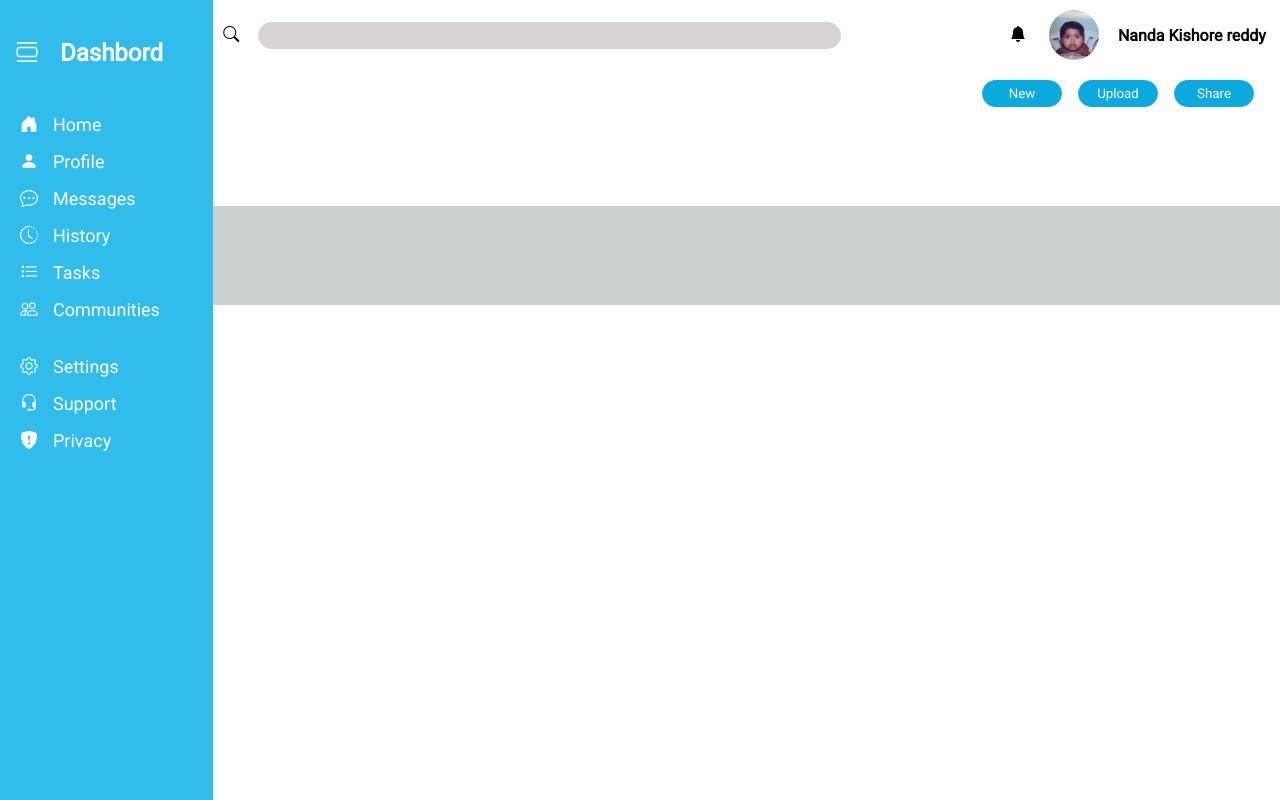
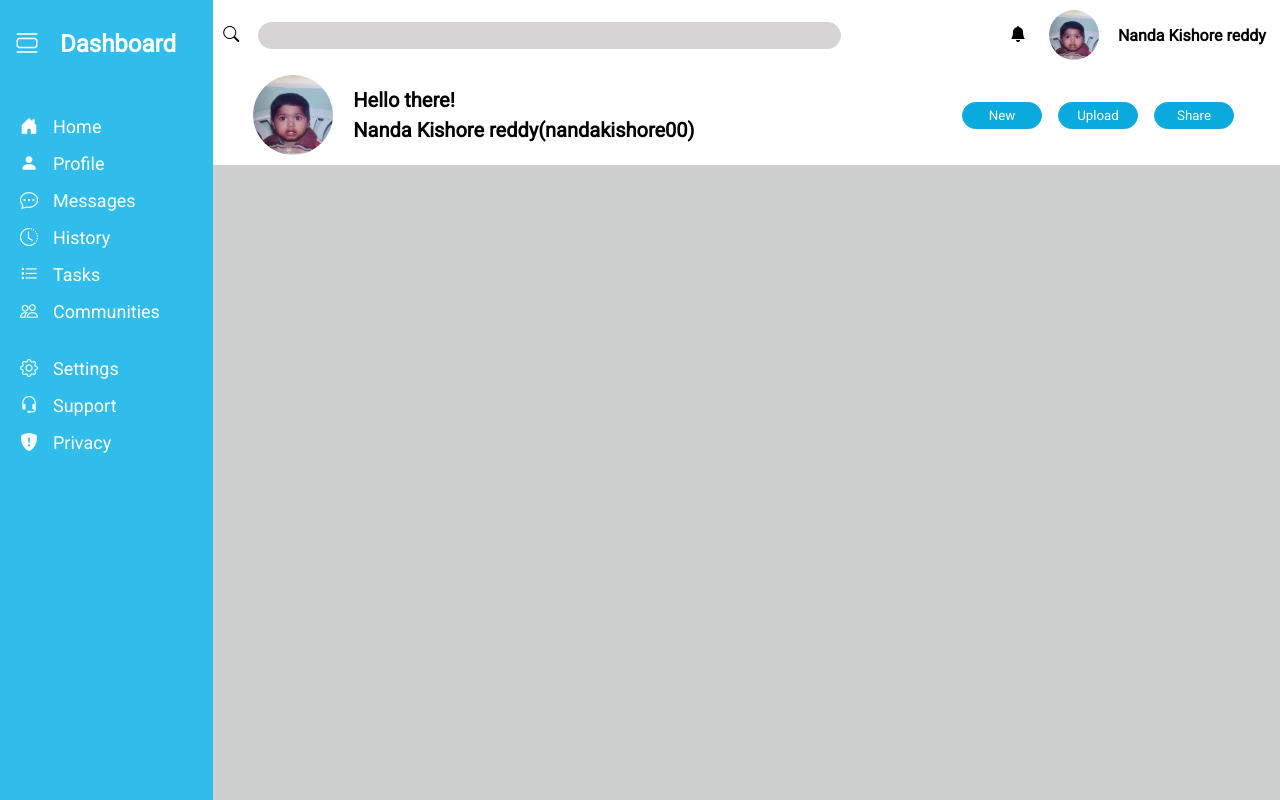
Before and after one commit to nandakishore00/Admin-dashboard, a website: page index.html in a window 1280 px wide. Drawn offline with nearby package versions, Linux system fonts and the light colour scheme.

Commit message:
Dashboard typo fixed & change layout style of the page

```diff
--- a/index.css
+++ b/index.css
@@ -5,22 +5,25 @@ height:100%;
 .container{
 display: grid;
 height:100%;
+
 grid-template-columns: repeat(6,1fr);
-grid-template-rows: repeat(8,1fr);
+
 }
 /*Styling for Dashboard section */
 .dashboard{
  background-color: rgb(48, 189, 236);
  grid-column: 1/2;
- grid-row:1/9;
  color:white;
  font-family: 'Roboto', sans-serif;
+ height:100%;
 }
 
-p{
-padding:15px;
+.heading{
 font-size:24px;
+padding:30px 15px ;
+margin:0px;
 font-weight: 1000;
+
 }
 ul{
     padding-left:0px;
@@ -38,9 +41,13 @@ li{
 padding-right:15px
 }
 /*Styling for Header section */
+.part-two{
+    grid-column: 2/8;
+    display:flex;
+    flex-direction: column;
+}
 .header{
     background-color: white;
-    grid-column: 2/8;
     margin:10px 0px 0px 10px ;
     display:flex;
     flex-direction: column;
@@ -71,9 +78,13 @@ padding-right:15px
 
 }
 .second-row{
-    margin-top:20px
+    margin:15px 20px 10px 30px;
+
 }
-
+.greetings{
+    display:flex;
+    align-items: center;
+}
 .buttons{
     margin-right:20px;
 }
@@ -94,5 +105,5 @@ input[type='button']:hover{
 .project-cards{
     background: rgb(206, 208, 208);
     grid-column: 2/8;
-    grid-row:3/4;
+    flex-grow:1;
 }
--- a/index.html
+++ b/index.html
@@ -14,8 +14,9 @@
 </head>
 <body>
     <div class='container'>
+        <div class="part-one">
             <div class="dashboard">
-            <p><i class="bi bi-view-list icon"></i> Dashbord</p>
+                <p class="heading"><i class="bi bi-view-list icon"></i> Dashboard</p>
                 <ul>
                     <li><i class="bi bi-house-door-fill icon"></i>Home</li>
                     <li><i class="bi bi-person-fill icon"></i>Profile</li>
@@ -29,8 +30,9 @@
                     <li><i class="bi bi-headset icon"></i>Support</li>
                     <li><i class="bi bi-shield-fill-exclamation icon"></i>Privacy</li>
                 </ul>
-
             </div>
+        </div>
+        <div class="part-two">
             <div class="header">
                 <div class="first-row">
                     <div class="search">
@@ -44,8 +46,10 @@
                     </div>
                 </div>
                 <div class="second-row">
-                <div>
-
+                    <div class="greetings">
+                        <img src="profile.jpg" style= "width:80px;height:80px;border-radius:50%"class="profile">
+                        <span style="padding:10px;line-height: 1.5;font-family: 'Roboto', sans-serif;font-weight: 1000;font-size:20px">Hello there!<br>
+                        Nanda Kishore reddy(nandakishore00)</span>
                     </div>
                     <div class="buttons">
                         <input type="button" value="New">
@@ -58,5 +62,6 @@
 
             </div>
         </div>
+    </div>
 </body>
 </html>
```
Lines whose indentation alone changed are shown as unchanged.
